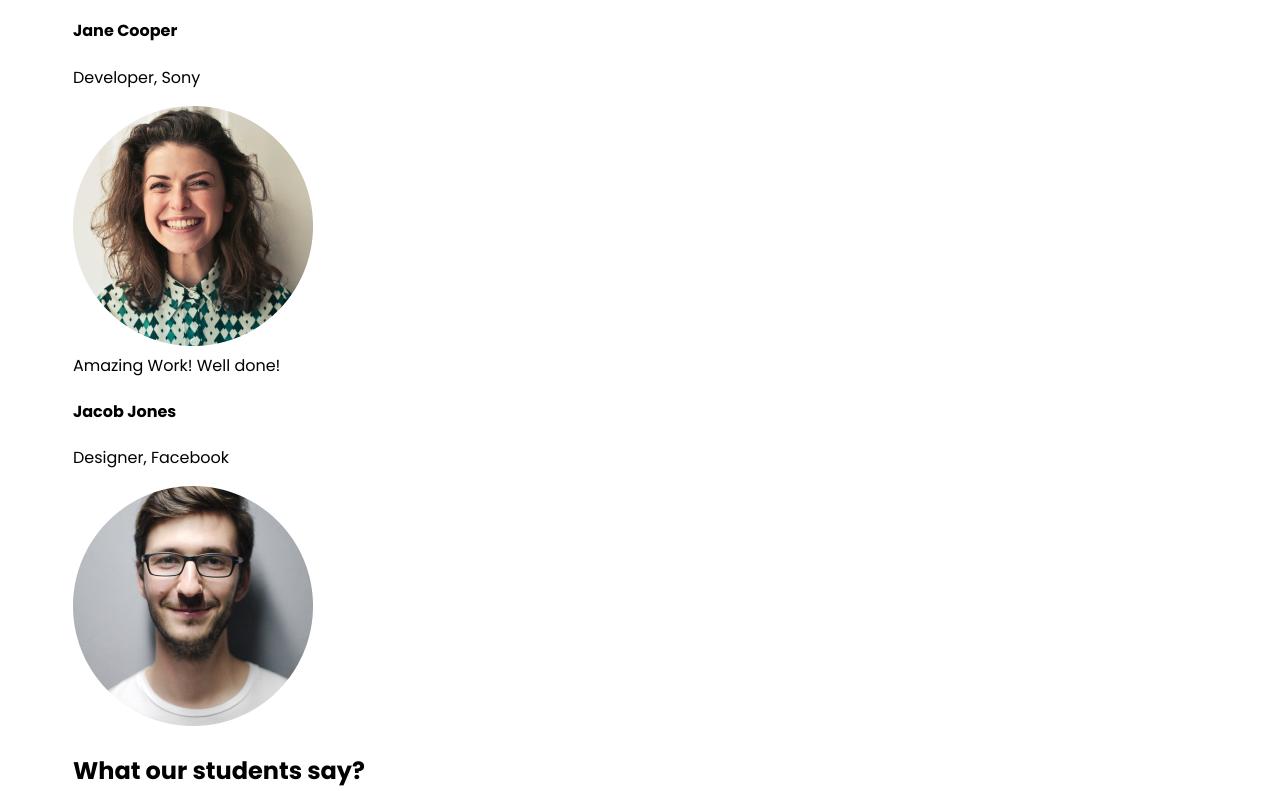
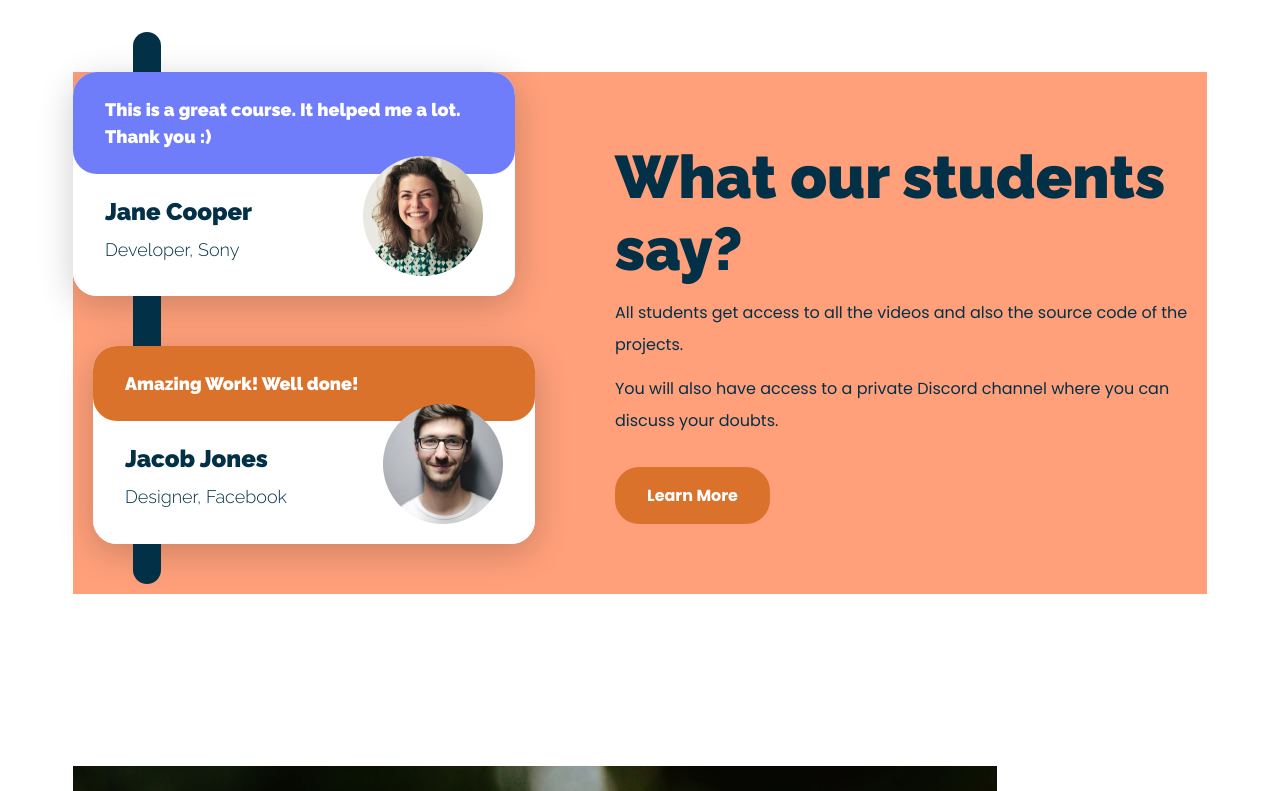
Before and after one commit to alexangria1992/course-landing-page, a plain HTML site: page index.html in a window 1280 px wide. Shown: the part 828-1619 px from the top of the page. Drawn offline with Linux system fonts and the light colour scheme.

Commit message:
Testimonials Section

```diff
--- a/index.html
+++ b/index.html
@@ -77,7 +77,7 @@
     <!--  End of the header section -->
 
     <div class="wrapper">
-      <section class="testimonials">
+      <section class="testimonials-section">
         <div class="left">
           <div class="testimonials-card">
             <div class="content">
@@ -106,17 +106,22 @@
 
         <div class="right">
           <h2>What our students say?</h2>
+          <div class="features">
             <p>
               All students get access to all the videos and also the source code
               of the projects.
             </p>
 
             <p>
-            You will also have access to a private Discord channel where you can
-            discuss your doubts.
+              You will also have access to a private Discord channel where you
+              can discuss your doubts.
             </p>
           </div>
-        <a href="" class="btn light">Learn More</a>
+
+          <a href="" class="btn light desktop-btn">Learn More</a>
+        </div>
+
+        <a href="" class="btn light mobile-btn">Learn More</a>
       </section>
     </div>
 
--- a/style.css
+++ b/style.css
@@ -212,3 +212,127 @@ nav ul li a {
     z-index: 1;
     /* background-color: red; */
 }
+
+/* Testimonials Section */
+
+section {
+    margin-top: 100px;
+}
+
+h2 {
+    font-family: "Raleway", sans-serif;
+    font-weight: 900;
+    font-size: 60px;
+    line-height: 120%;
+    margin: 0;
+    color: var(--dark-blue-color);
+}
+
+h2.light {
+    color: #fff;
+}
+
+section p {
+    font-family: "Poppins", sans-serif;
+    font-style: normal;
+    font-weight: 400;
+    font-size: 16px;
+    line-height: 200%;
+    margin: 12px 0;
+    color: var(--dark-blue-color);
+}
+
+.testimonials-section {
+    display: flex;
+    background-color: lightsalmon;
+    gap: 100px;
+    align-items: center;
+}
+
+.testimonials-section .mobile-btn {
+    display: none;
+}
+
+.testimonials-section .testimonials-card {
+    width: 442px;
+    background: #ffffff;
+    box-shadow: 0px 9px 36px rgba(0, 0, 0, 0.2);
+    border-radius: 24px;
+    margin-bottom: 50px;
+    position: relative;
+}
+
+.testimonials-section .testimonials-card .content {
+    font-family: "Raleway", sans-serif;
+    font-weight: 900;
+    font-size: 18px;
+    line-height: 150%;
+    border-radius: 24px;
+    padding: 24px 32px;
+    background: var(--light-blue-color);
+    color: #ffffff;
+}
+
+.testimonials-section .testimonials-card:last-child .content {
+    background: var(--orange-color);
+}
+
+.testimonials-section .testimonials-card .info h4 {
+    font-family: "Raleway", sans-serif;
+    font-weight: 900;
+    font-size: 24px;
+    line-height: 120%;
+    margin: 0;
+    color: var(--dark-blue-color);
+}
+
+.testimonials-section .testimonials-card .info {
+    padding: 24px 32px;
+    background: #fff;
+    border-radius: 24px;
+}
+
+.testimonials-section .testimonials-card .info p.company {
+    font-family: "Raleway", sans-serif;
+    font-weight: normal;
+    font-size: 18px;
+    line-height: 120%;
+    /* identical to box height, or 22px */
+
+    color: var(--dark-blue-color);
+}
+
+.testimonials-section .testimonials-card img {
+    width: 120px;
+    height: 120px;
+    position: absolute;
+    right: 32px;
+    bottom: 20px;
+}
+
+.testimonials-section .testimonials-card:last-child {
+    transform: translateX(20px);
+}
+
+.testimonials-section .features {
+    margin-bottom: 30px;
+}
+
+.testimonials-section .testimonials-card::before {
+    content: "";
+    width: 28px;
+    position: absolute;
+    height: 40px;
+    top: -40px;
+    left: 60px;
+    background: var(--dark-blue-color);
+    border-radius: 24px 24px 0 0;
+}
+
+.testimonials-section .testimonials-card:last-child::before {
+    left: 40px;
+    top: -50px;
+    border-radius: 0 0 24px 24px;
+    height: calc(100% + 90px);
+    z-index: -1;
+}
```
Lines whose indentation alone changed are shown as unchanged.
